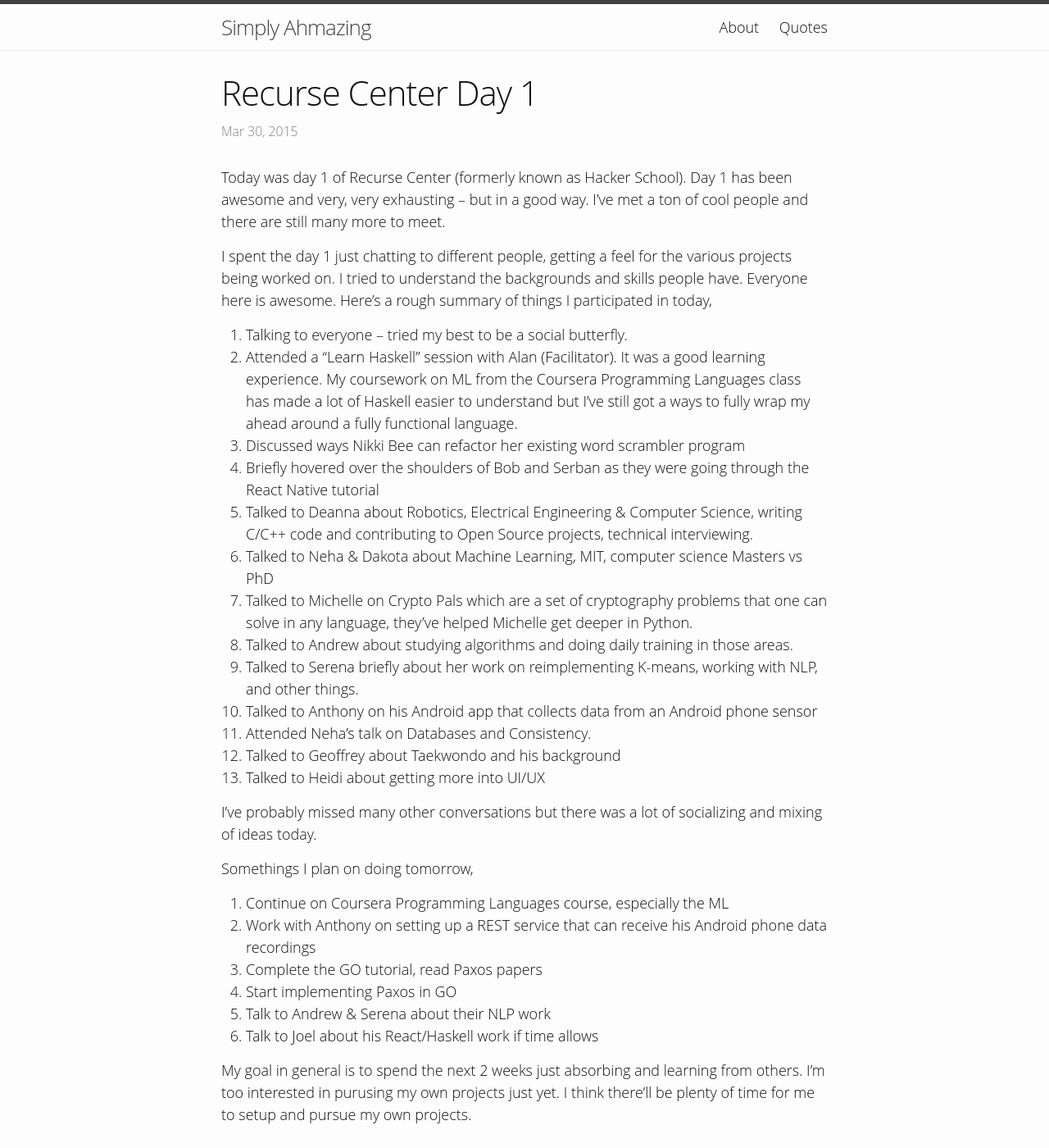
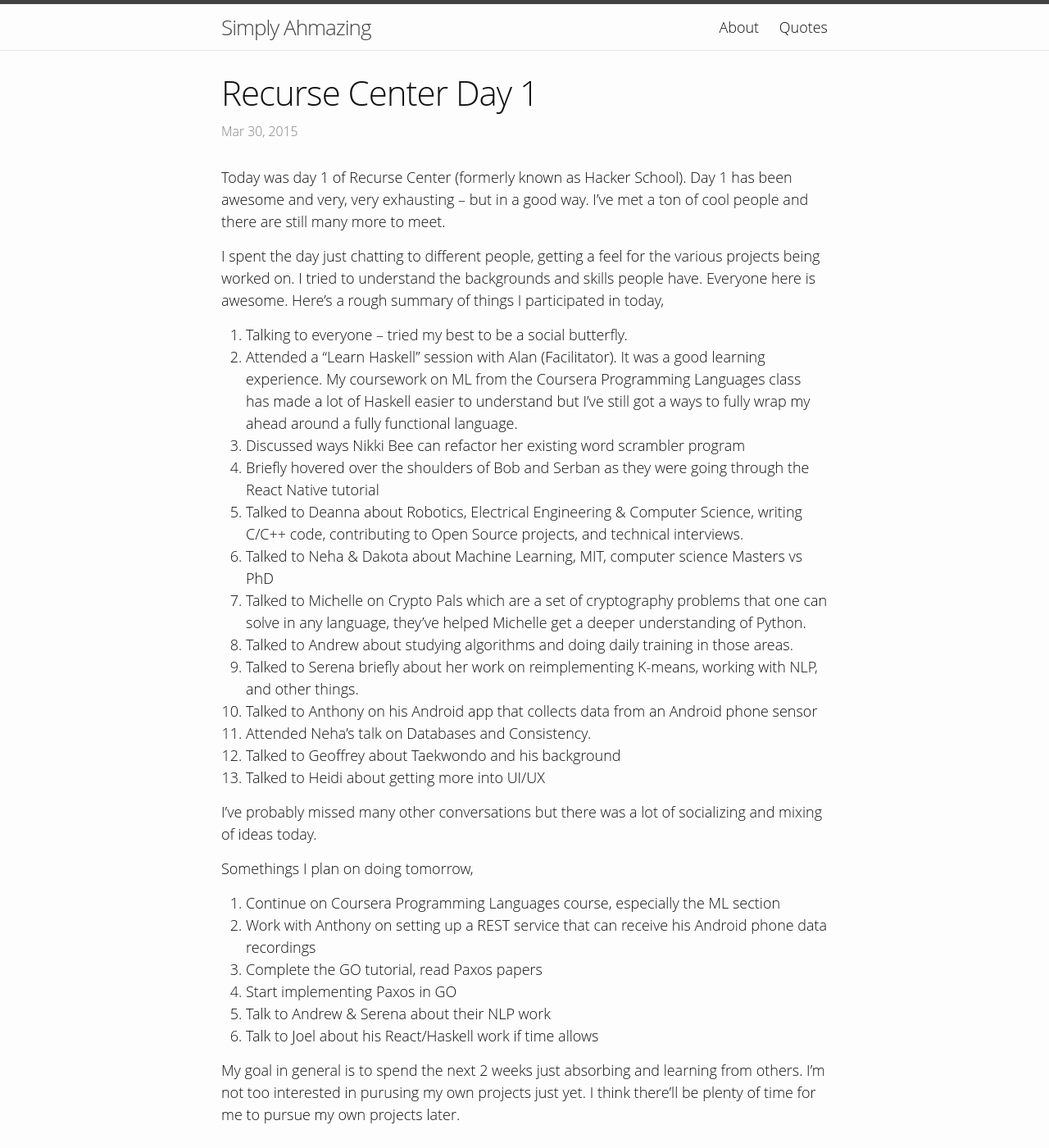
Before and after one commit to icco/simplyahmazing.github.io, a Jekyll site: the page built from _posts/2015-03-30-recurse-center-day-1.md, in a window 1280 px wide and 1400 px high. Shown: the whole window at 82% size. Built offline with Jekyll 4.4.1, drawn with Linux system fonts in a browser that asks for light colours.

Commit message:
fixes grammer errors in post

```diff
--- a/_posts/2015-03-30-recurse-center-day-1.md
+++ b/_posts/2015-03-30-recurse-center-day-1.md
@@ -7,15 +7,15 @@ categories: writing "hacker school" "recurse center"
 
 Today was day 1 of Recurse Center (formerly known as Hacker School). Day 1 has been awesome and very, very exhausting -- but in a good way. I've met a ton of cool people and there are still many more to meet.
 
-I spent the day 1 just chatting to different people, getting a feel for the various projects being worked on. I tried to understand the backgrounds and skills people have. Everyone here is awesome. Here's a rough summary of things I participated in today,
+I spent the day just chatting to different people, getting a feel for the various projects being worked on. I tried to understand the backgrounds and skills people have. Everyone here is awesome. Here's a rough summary of things I participated in today,
 
 1. Talking to everyone -- tried my best to be a social butterfly.
 2. Attended a "Learn Haskell" session with Alan (Facilitator). It was a good learning experience. My coursework on ML from the Coursera Programming Languages class has made a lot of Haskell easier to understand but I've still got a ways to fully wrap my ahead around a fully functional language.
 3. Discussed ways Nikki Bee can refactor her existing word scrambler program
 4. Briefly hovered over the shoulders of Bob and Serban as they were going through the React Native tutorial
-5.  Talked to Deanna about Robotics, Electrical Engineering & Computer Science, writing C/C++ code and contributing to Open Source projects, technical interviewing.
+5.  Talked to Deanna about Robotics, Electrical Engineering & Computer Science, writing C/C++ code, contributing to Open Source projects, and technical interviews.
 6. Talked to Neha & Dakota about Machine Learning, MIT, computer science Masters vs PhD
-7. Talked to Michelle on Crypto Pals which are a set of cryptography problems that one can solve in any language, they've helped Michelle get deeper in Python.
+7. Talked to Michelle on Crypto Pals which are a set of cryptography problems that one can solve in any language, they've helped Michelle get a deeper understanding of Python.
 8. Talked to Andrew about studying algorithms and doing daily training in those areas.
 9. Talked to Serena briefly about her work on reimplementing K-means, working with NLP, and other things.
 10. Talked to Anthony on his Android app that collects data from an Android phone sensor
@@ -27,11 +27,11 @@ I've probably missed many other conversations but there was a lot of socializing
 
 Somethings I plan on doing tomorrow,
 
-1. Continue on Coursera Programming Languages course, especially the ML
+1. Continue on Coursera Programming Languages course, especially the ML section
 2. Work with Anthony on setting up a REST service that can receive his Android phone data recordings
 3. Complete the GO tutorial, read Paxos papers
 4. Start implementing Paxos in GO
 5. Talk to Andrew & Serena about their NLP work
 6. Talk to Joel about his React/Haskell work if time allows
 
-My goal in general is to spend the next 2 weeks just absorbing and learning from others. I'm too interested in purusing my own projects just yet. I think there'll be plenty of time for me to setup and pursue my own projects.
+My goal in general is to spend the next 2 weeks just absorbing and learning from others. I'm not  too interested in purusing my own projects just yet. I think there'll be plenty of time for me to pursue my own projects later.
```
